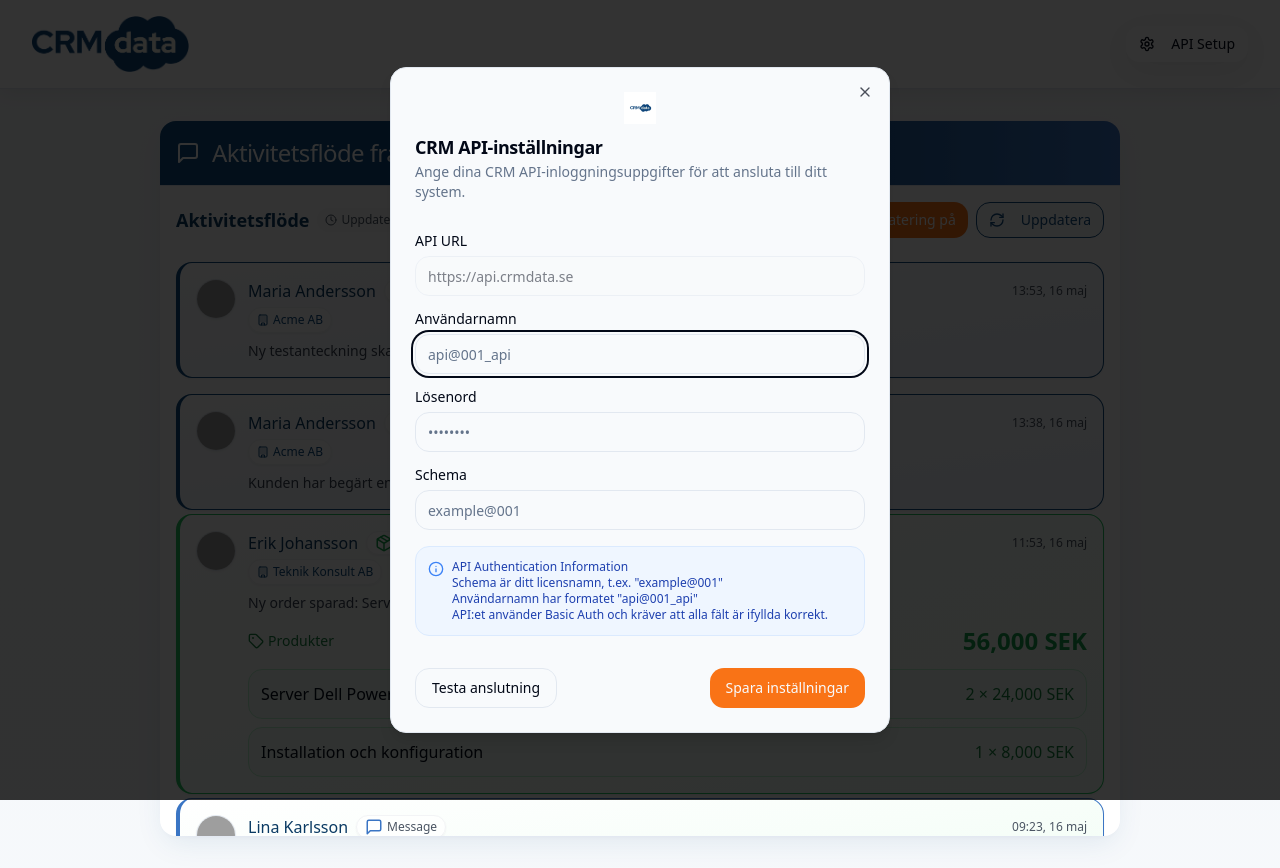
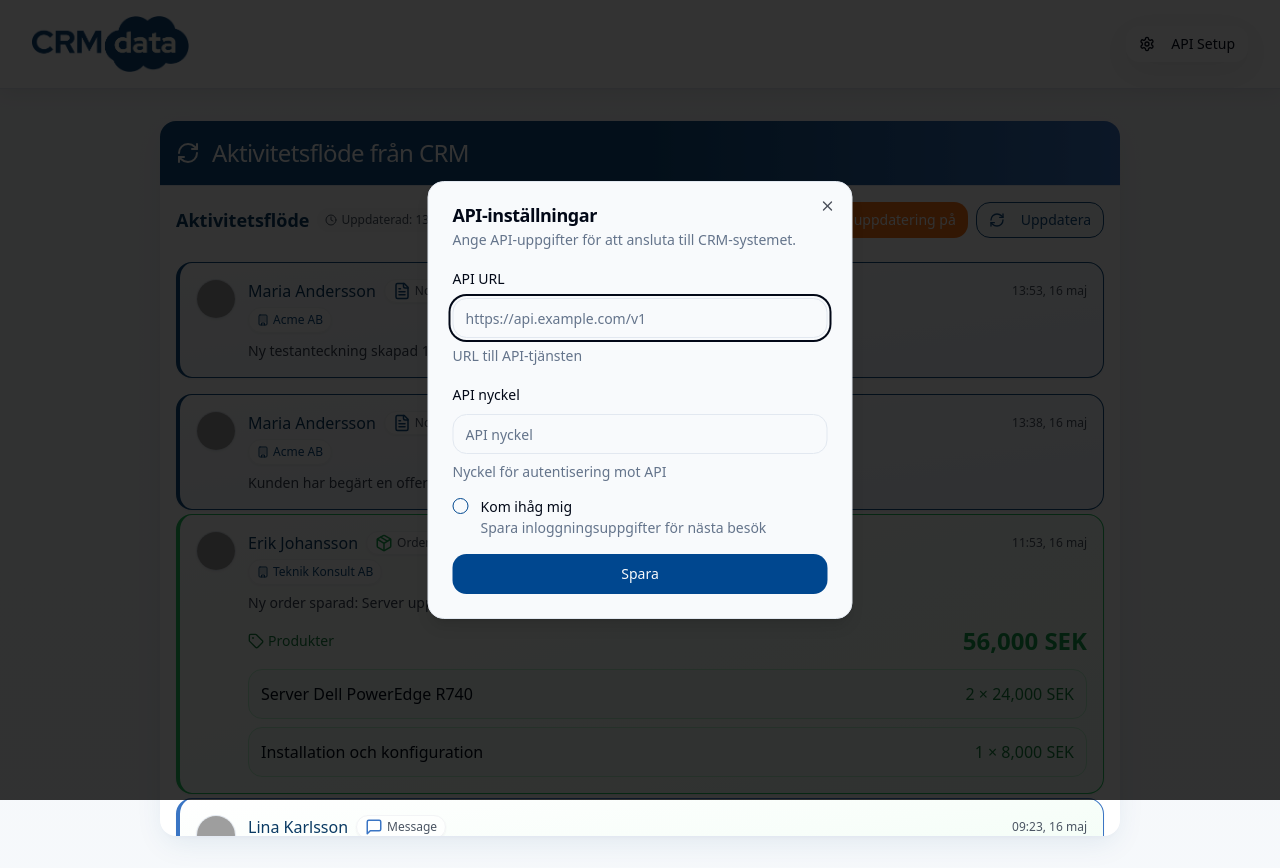
Before and after one commit to axebac01/aktivitet, a React (Vite) app: page / in a window 1280 px wide. Built offline with nearby package versions, Linux system fonts and the light colour scheme; grey boxes are pictures that could not be loaded.

Commit message:
Add "remember me" functionality
Adds a "remember me" option to the login process, allowing users to stay logged in.

```diff
--- a/src/components/ApiSetupModal.tsx
+++ b/src/components/ApiSetupModal.tsx
@@ -1,246 +1,168 @@
-import React, { useState, useEffect } from 'react';
+
+import * as React from "react";
+import { zodResolver } from "@hookform/resolvers/zod";
+import { useForm } from "react-hook-form";
+import { z } from "zod";
+import { crmApi } from "@/services/crmApi";
+import { useToast } from "@/hooks/use-toast";
+
 import {
   Dialog,
   DialogContent,
   DialogDescription,
   DialogHeader,
   DialogTitle,
-  DialogFooter,
-} from '@/components/ui/dialog';
-import { Label } from '@/components/ui/label';
-import { Input } from '@/components/ui/input';
-import { Button } from '@/components/ui/button';
-import { crmApi, ApiCredentials } from '@/services/crmApi';
-import { toast } from '@/components/ui/sonner';
-import { AlertCircle, CheckCircle2, Info } from 'lucide-react';
+} from "@/components/ui/dialog";
+import {
+  Form,
+  FormControl,
+  FormDescription,
+  FormField,
+  FormItem,
+  FormLabel,
+  FormMessage,
+} from "@/components/ui/form";
+import { Input } from "@/components/ui/input";
+import { Button } from "@/components/ui/button";
+import { Checkbox } from "@/components/ui/checkbox";
 
-interface ApiSetupModalProps {
+// Define the form schema
+const formSchema = z.object({
+  apiUrl: z.string().min(1, { message: "API URL måste anges" }),
+  apiKey: z.string().min(1, { message: "API nyckel måste anges" }),
+  rememberMe: z.boolean().optional().default(false),
+});
+
+type FormValues = z.infer<typeof formSchema>;
+
+type ApiSetupModalProps = {
   open: boolean;
   onOpenChange: (open: boolean) => void;
-}
+};
 
-export const ApiSetupModal: React.FC<ApiSetupModalProps> = ({
-  open,
-  onOpenChange
-}) => {
-  const [credentials, setCredentials] = useState<ApiCredentials>({
-    username: '',
-    password: '',
-    schema: '',
-    apiUrl: 'https://api.crmdata.se'
+export const ApiSetupModal = ({ open, onOpenChange }: ApiSetupModalProps) => {
+  const { toast } = useToast();
+
+  // Initialize form with values from localStorage if they exist
+  const savedCredentials = React.useMemo(() => {
+    const rememberMe = localStorage.getItem("crm-remember-me") === "true";
+
+    return {
+      apiUrl: rememberMe ? localStorage.getItem("crm-api-url") || "" : "",
+      apiKey: rememberMe ? localStorage.getItem("crm-api-key") || "" : "",
+      rememberMe,
+    };
+  }, []);
+
+  const form = useForm<FormValues>({
+    resolver: zodResolver(formSchema),
+    defaultValues: savedCredentials,
   });
-  const [isValidating, setIsValidating] = useState(false);
-  const [isTesting, setIsTesting] = useState(false);
-  const [testResult, setTestResult] = useState<{
-    success?: boolean;
-    message?: string;
-  } | null>(null);
 
-  // Ladda befintliga inställningar när modal öppnas
-  useEffect(() => {
-    if (open) {
-      const savedCredentials = crmApi.getCredentials();
-      if (savedCredentials) {
-        // Ensure apiUrl is always set to the default value
-        setCredentials({
-          ...savedCredentials,
-          apiUrl: 'https://api.crmdata.se'
-        });
-      }
-      setTestResult(null); // Reset test result when modal opens
-    }
-  }, [open]);
+  const onSubmit = async (values: FormValues) => {
+    try {
+      // Save API settings to the API service
+      crmApi.setApiUrl(values.apiUrl);
+      crmApi.setApiKey(values.apiKey);
 
-  const handleInputChange = (field: keyof ApiCredentials, value: string) => {
-    setCredentials(prev => ({
-      ...prev,
-      [field]: value
-    }));
-
-    // Reset test result when credentials change
-    if (testResult) {
-      setTestResult(null);
-    }
-  };
-
-  const handleSave = async () => {
-    // Validera att obligatoriska fält är ifyllda
-    if (!credentials.username.trim() || !credentials.password.trim() || !credentials.schema.trim()) {
-      toast.error("Alla fält är obligatoriska");
-      return;
-    }
-
-    setIsValidating(true);
-
-    try {
-      // Om vi inte har testat ännu, gör det innan vi sparar
-      if (!testResult) {
-        const result = await crmApi.testApiConnection();
-        if (!result.success) {
-          setTestResult(result);
-          toast.error("Anslutningen fungerade inte. Kontrollera dina uppgifter.");
-          setIsValidating(false);
-          return;
-        }
+      // Save to localStorage if remember me is checked
+      if (values.rememberMe) {
+        localStorage.setItem("crm-api-url", values.apiUrl);
+        localStorage.setItem("crm-api-key", values.apiKey);
+        localStorage.setItem("crm-remember-me", "true");
+      } else {
+        // Clear localStorage if remember me is unchecked
+        localStorage.removeItem("crm-api-url");
+        localStorage.removeItem("crm-api-key");
+        localStorage.removeItem("crm-remember-me");
       }
 
-      crmApi.setApiCredentials(credentials);
-      onOpenChange(false);
-      toast.success("API-anslutningen är konfigurerad!");
-    } finally {
-      setIsValidating(false);
-    }
-  };
-
-  const handleTest = async () => {
-    // Validera att obligatoriska fält är ifyllda
-    if (!credentials.username.trim() || !credentials.password.trim() || !credentials.schema.trim()) {
-      toast.error("Alla fält är obligatoriska för att testa anslutningen");
-      return;
-    }
-
-    setIsTesting(true);
-    setTestResult(null);
-
-    try {
-      // Spara temporärt inställningarna för testet
-      const tempCredentials = {...credentials};
-
-      // Testa anslutningen
-      const result = await crmApi.testApiConnection();
-
-      setTestResult({
-        success: result.success,
-        message: result.message
+      toast({
+        title: "API-inställningar sparade",
+        description: "Dina API-inställningar har nu sparats",
       });
 
-      if (result.success) {
-        toast.success("API-anslutningen fungerar!");
-      } else {
-        toast.error("Kunde inte ansluta till API:et");
-      }
-
-      console.log("API test details:", result.details);
+      // Close the modal
+      onOpenChange(false);
     } catch (error) {
-      console.error("Test connection error:", error);
-      setTestResult({
-        success: false,
-        message: `Ett fel uppstod: ${error instanceof Error ? error.message : String(error)}`
+      toast({
+        title: "Ett fel uppstod",
+        description: "Kunde inte spara API-inställningar",
+        variant: "destructive",
       });
-      toast.error("Ett oväntat fel uppstod vid test av anslutningen");
-    } finally {
-      setIsTesting(false);
     }
   };
 
   return (
     <Dialog open={open} onOpenChange={onOpenChange}>
-      <DialogContent className="sm:max-w-[500px]">
+      <DialogContent className="sm:max-w-[425px]">
         <DialogHeader>
-          <div className="flex items-center gap-2 justify-center mb-2">
-            <img
-              src="/lovable-uploads/9a9a0b86-ed92-4cd5-b26f-58b6d9dcb5a1.png"
-              alt="CRMdata Logo"
-              className="h-8"
-            />
-          </div>
-          <DialogTitle>CRM API-inställningar</DialogTitle>
+          <DialogTitle>API-inställningar</DialogTitle>
           <DialogDescription>
-            Ange dina CRM API-inloggningsuppgifter för att ansluta till ditt system.
+            Ange API-uppgifter för att ansluta till CRM-systemet.
           </DialogDescription>
         </DialogHeader>
-        <div className="grid gap-4 py-4">
-          <div className="grid gap-2">
-            <Label htmlFor="api-url">
-              API URL
-            </Label>
-            <Input
-              id="api-url"
-              value={credentials.apiUrl}
-              onChange={(e) => handleInputChange('apiUrl', e.target.value)}
-              placeholder="https://api.crmdata.se"
-              disabled
-              className="bg-gray-50"
+
+        <Form {...form}>
+          <form onSubmit={form.handleSubmit(onSubmit)} className="space-y-4">
+            <FormField
+              control={form.control}
+              name="apiUrl"
+              render={({ field }) => (
+                <FormItem>
+                  <FormLabel>API URL</FormLabel>
+                  <FormControl>
+                    <Input placeholder="https://api.example.com/v1" {...field} />
+                  </FormControl>
+                  <FormDescription>
+                    URL till API-tjänsten
+                  </FormDescription>
+                  <FormMessage />
+                </FormItem>
+              )}
             />
-          </div>
-          <div className="grid gap-2">
-            <Label htmlFor="username">
-              Användarnamn
-            </Label>
-            <Input
-              id="username"
-              value={credentials.username}
-              onChange={(e) => handleInputChange('username', e.target.value)}
-              placeholder="api@001_api"
+
+            <FormField
+              control={form.control}
+              name="apiKey"
+              render={({ field }) => (
+                <FormItem>
+                  <FormLabel>API nyckel</FormLabel>
+                  <FormControl>
+                    <Input type="password" placeholder="API nyckel" {...field} />
+                  </FormControl>
+                  <FormDescription>
+                    Nyckel för autentisering mot API
+                  </FormDescription>
+                  <FormMessage />
+                </FormItem>
+              )}
             />
-          </div>
-          <div className="grid gap-2">
-            <Label htmlFor="password">
-              Lösenord
-            </Label>
-            <Input
-              id="password"
-              type="password"
-              value={credentials.password}
-              onChange={(e) => handleInputChange('password', e.target.value)}
-              placeholder="••••••••"
+
+            <FormField
+              control={form.control}
+              name="rememberMe"
+              render={({ field }) => (
+                <FormItem className="flex flex-row items-start space-x-3 space-y-0">
+                  <FormControl>
+                    <Checkbox
+                      checked={field.value}
+                      onCheckedChange={field.onChange}
+                    />
+                  </FormControl>
+                  <div className="space-y-1 leading-none">
+                    <FormLabel>Kom ihåg mig</FormLabel>
+                    <FormDescription>
+                      Spara inloggningsuppgifter för nästa besök
+                    </FormDescription>
+                  </div>
+                </FormItem>
+              )}
             />
-          </div>
-          <div className="grid gap-2">
-            <Label htmlFor="schema">
-              Schema
-            </Label>
-            <Input
-              id="schema"
-              value={credentials.schema}
-              onChange={(e) => handleInputChange('schema', e.target.value)}
-              placeholder="example@001"
-            />
-          </div>
-          <div className="text-xs bg-blue-50 text-blue-800 p-3 rounded-md border border-blue-100 flex items-start gap-2">
-            <Info size={16} className="text-blue-500 mt-0.5" />
-            <div>
-              <p className="font-medium">API Authentication Information</p>
-              <p>Schema är ditt licensnamn, t.ex. "example@001"</p>
-              <p>Användarnamn har formatet "api@001_api"</p>
-              <p>API:et använder Basic Auth och kräver att alla fält är ifyllda korrekt.</p>
-            </div>
-          </div>
 
-          {testResult && (
-            <div className={`p-3 rounded-md flex items-start gap-2 ${
-              testResult.success ? 'bg-green-50 text-green-800 border border-green-200' :
-                                 'bg-red-50 text-red-800 border border-red-200'
-            }`}>
-              {testResult.success ?
-                <CheckCircle2 size={18} className="text-green-500 mt-0.5" /> :
-                <AlertCircle size={18} className="text-red-500 mt-0.5" />
-              }
-              <div>
-                <p className="font-medium">{testResult.success ? 'Anslutning lyckades' : 'Anslutningen misslyckades'}</p>
-                <p className="text-sm">{testResult.message}</p>
-              </div>
-            </div>
-          )}
-        </div>
-        <DialogFooter className="flex gap-2">
-          <Button
-            variant="outline"
-            onClick={handleTest}
-            disabled={isTesting}
-            className="mr-auto"
-          >
-            {isTesting ? "Testar..." : "Testa anslutning"}
-          </Button>
-          <Button
-            type="submit"
-            onClick={handleSave}
-            disabled={isValidating || isTesting}
-            className="bg-crm-orange hover:bg-crm-orange/90"
-          >
-            {isValidating ? "Validerar..." : "Spara inställningar"}
-          </Button>
-        </DialogFooter>
+            <Button type="submit" className="w-full">Spara</Button>
+          </form>
+        </Form>
       </DialogContent>
     </Dialog>
   );
--- a/src/components/ui/checkbox.tsx
+++ b/src/components/ui/checkbox.tsx
@@ -1,3 +1,4 @@
+
 import * as React from "react"
 import * as CheckboxPrimitive from "@radix-ui/react-checkbox"
 import { Check } from "lucide-react"
--- a/src/pages/Index.tsx
+++ b/src/pages/Index.tsx
@@ -1,18 +1,34 @@
 
-import React, { useState } from 'react';
+import React, { useState, useEffect } from 'react';
 import { Button } from '@/components/ui/button';
 import { Card, CardContent, CardHeader, CardTitle } from '@/components/ui/card';
 import { ActivityStream } from '@/components/ActivityStream';
 import { ApiSetupModal } from '@/components/ApiSetupModal';
 import { crmApi } from '@/services/crmApi';
-import { Settings, RefreshCw, MessageSquare } from 'lucide-react';
+import { Settings, RefreshCw } from 'lucide-react';
 import { useToast } from '@/hooks/use-toast';
 
 const Index = () => {
-  const [isSettingsOpen, setIsSettingsOpen] = useState(!crmApi.getApiUrl());
-  const {
-    toast
-  } = useToast();
+  // Check if we have remembered credentials
+  const hasRememberedCredentials = localStorage.getItem("crm-remember-me") === "true";
+
+  // Only show settings modal if neither API URL is set nor remembered credentials exist
+  const [isSettingsOpen, setIsSettingsOpen] = useState(
+    !crmApi.getApiUrl() && !hasRememberedCredentials
+  );
+
+  const { toast } = useToast();
+
+  // Apply remembered credentials on mount if they exist
+  useEffect(() => {
+    if (hasRememberedCredentials) {
+      const apiUrl = localStorage.getItem("crm-api-url");
+      const apiKey = localStorage.getItem("crm-api-key");
+
+      if (apiUrl) crmApi.setApiUrl(apiUrl);
+      if (apiKey) crmApi.setApiKey(apiKey);
+    }
+  }, [hasRememberedCredentials]);
 
   const handleRefreshActivities = async () => {
     toast({
@@ -41,7 +57,6 @@ const Index = () => {
               <Settings className="mr-2 h-4 w-4" />
               API Setup
             </Button>
-
           </div>
         </div>
       </header>
@@ -50,7 +65,7 @@ const Index = () => {
         <Card className="glass-card border-none shadow-card overflow-hidden">
           <CardHeader className="border-b bg-gradient-blue p-4">
             <CardTitle className="text-2xl font-medium text-white flex items-center">
-              <MessageSquare className="mr-3 h-6 w-6" />
+              <RefreshCw className="mr-3 h-6 w-6" />
               Aktivitetsflöde från CRM
             </CardTitle>
           </CardHeader>
```
